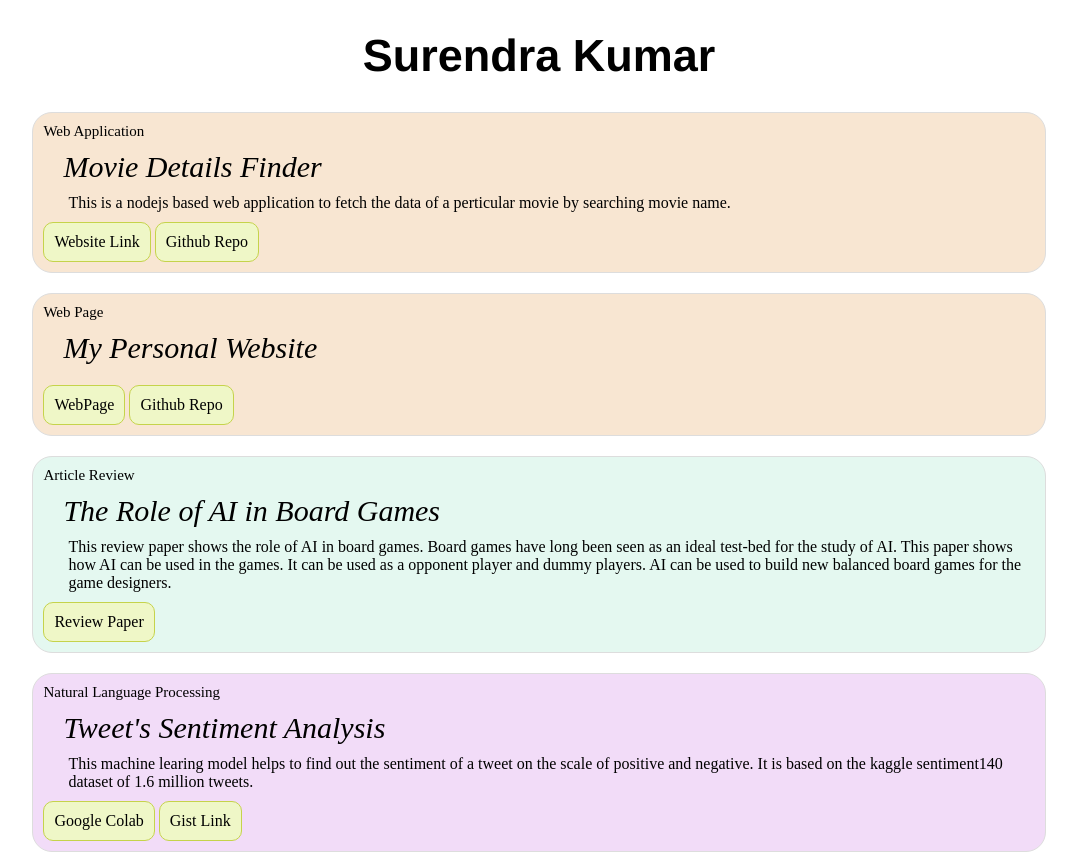
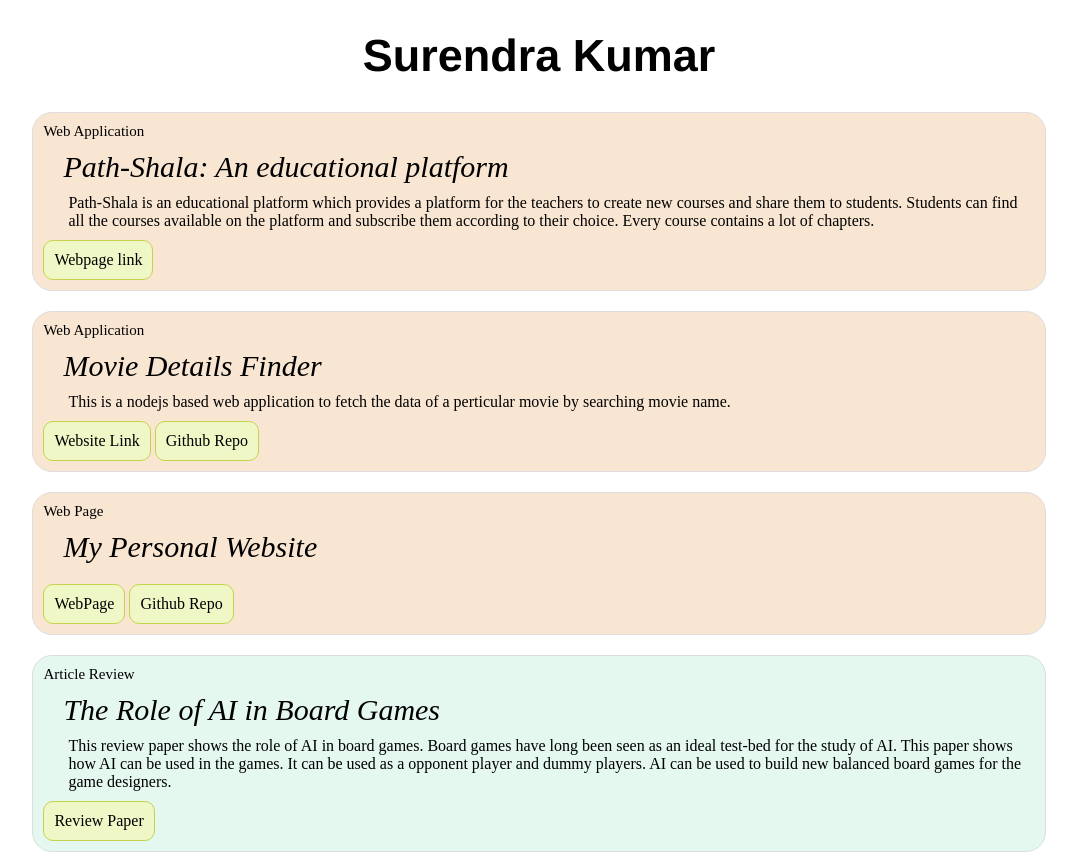
Before and after one commit to skvg/myProjects, a plain HTML site: page index.html in a window 1280 px wide. Shown: the top 855 px of the page, without its empty margins (101-1178 px from the left). Drawn offline with Linux system fonts and the light colour scheme.

Commit message:
added https://path-shala.herokuapp.com

```diff
--- a/index.html
+++ b/index.html
@@ -16,6 +16,17 @@
 
         <div class="boxes">
             <!-- all the project details are indexed here -->
+            <div class="website">
+                <div class="type">Web Application</div>
+                <div class="title">Path-Shala: An educational platform</div>
+                <div class="desc">Path-Shala is an educational platform which provides a platform for the teachers to create
+                    new courses and share them to students. Students can find all the courses available on the platform and
+                    subscribe them according to their choice. Every course contains a lot of chapters.</div>
+                <div class="img"></div>
+                <div class="links">
+                    <a href="https://path-shala.herokuapp.com">Webpage link</a>
+                </div>
+            </div>
             <div class="website">
                 <div class="type">Web Application</div>
                 <div class="title">Movie Details Finder</div>
```
